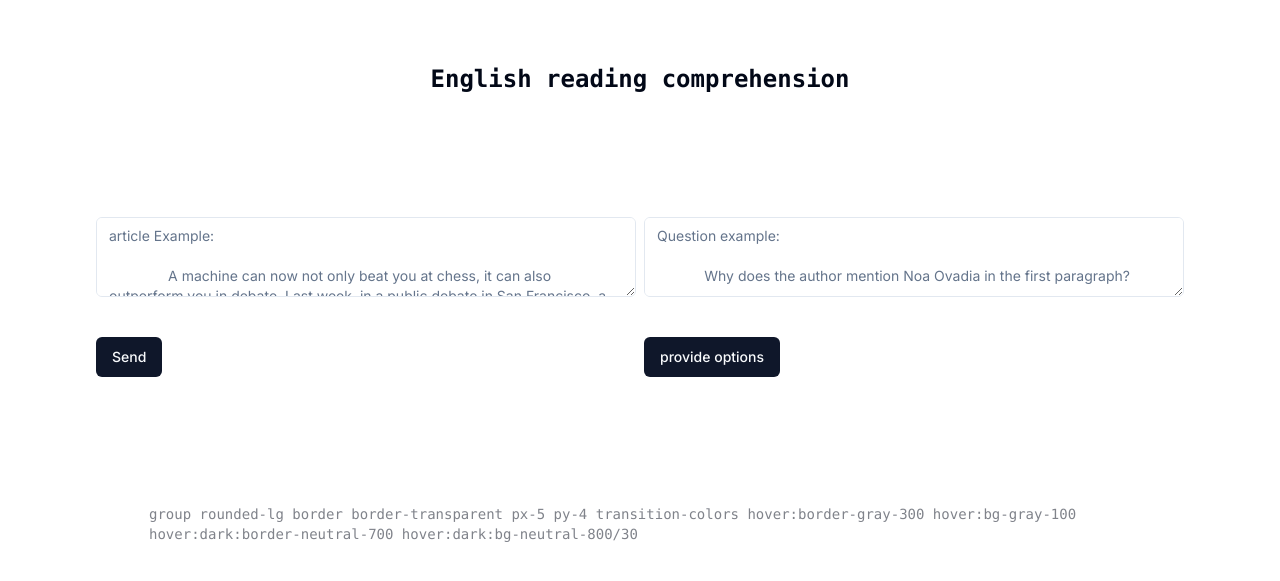
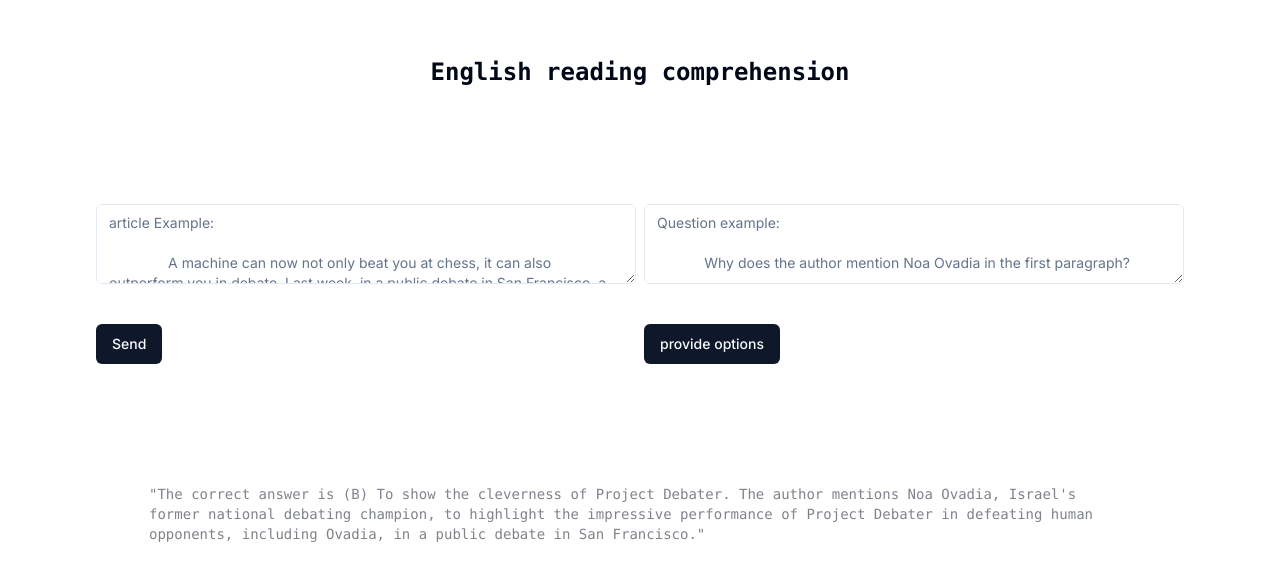
Before and after one commit to Sobev/compre-lamp, a Next.js app: page / in a window 1280 px wide. Shown: the part 143-724 px from the top of the page. Built offline with nearby package versions, Linux system fonts and the light colour scheme.

Commit message:
change placeholder

```diff
--- a/app/page.js
+++ b/app/page.js
@@ -62,7 +62,7 @@ export default function Home() {
         const aid = res.aid;
         localStorage.setItem("aid", aid);
         setIsArticleBtnDisabled(false)
-        handleSuccessAlert("success artiel aid: " + aid)
+        handleSuccessAlert("success article aid: " + aid)
       })
       .catch((err) => {
         console.log(err);
@@ -75,7 +75,7 @@ export default function Home() {
     setIsQstBtnDisabled(true);
     const aid = localStorage.getItem("aid");
     if (aid == null || aid === "") {
-      handleErrorAlert("dont have aid value" + aid);
+      handleErrorAlert("send article first");
       setIsQstBtnDisabled(false);
       return;
     }
@@ -243,9 +243,7 @@ export default function Home() {
 
         <code className="group rounded-lg border border-transparent px-5 py-4 transition-colors hover:border-gray-300 hover:bg-gray-100 hover:dark:border-neutral-700 hover:dark:bg-neutral-800/30">
           <p id="qdrant" className={`m-0 max-w-full text-sm opacity-50`}>
-            group rounded-lg border border-transparent px-5 py-4
-            transition-colors hover:border-gray-300 hover:bg-gray-100
-            hover:dark:border-neutral-700 hover:dark:bg-neutral-800/30
+          "The correct answer is (B) To show the cleverness of Project Debater. The author mentions Noa Ovadia, Israel's former national debating champion, to highlight the impressive performance of Project Debater in defeating human opponents, including Ovadia, in a public debate in San Francisco."
           </p>
         </code>
       </div>
```
